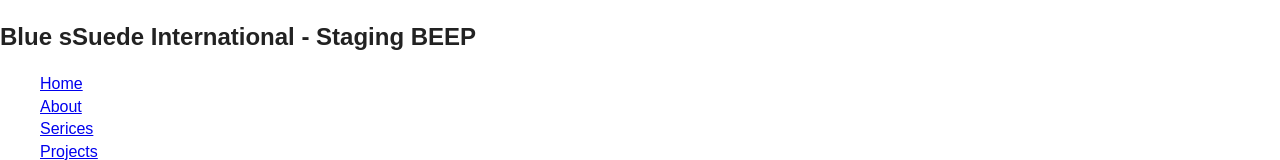
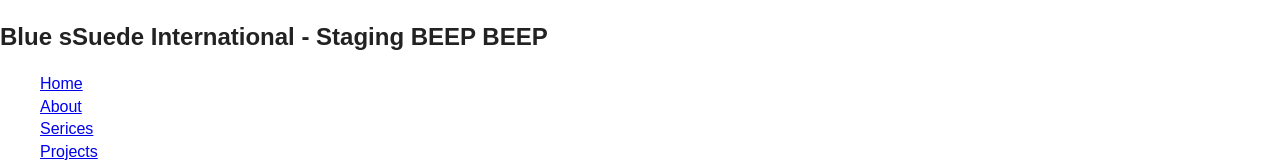
Before and after one commit to jeremypeter/bluesuedeint, a plain HTML site: page out/index.html in a window 1280 px wide. Shown: the top 160 px of the page. Drawn offline with Linux system fonts and the light colour scheme.

Commit message:
content updates

```diff
--- a/out/index.html
+++ b/out/index.html
@@ -40,7 +40,7 @@
     <div class="wrapper">
 
         <aside class="sidebar">
-            <div class="logo"><h2>Blue sSuede International - Staging BEEP</h2></div>
+            <div class="logo"><h2>Blue sSuede International - Staging BEEP BEEP</h2></div>
             <nav class="nav-list">
                 <ul>
                     <li><a href="index.html">Home</a></li>
```
Also changed, not shown: 1 other file.
